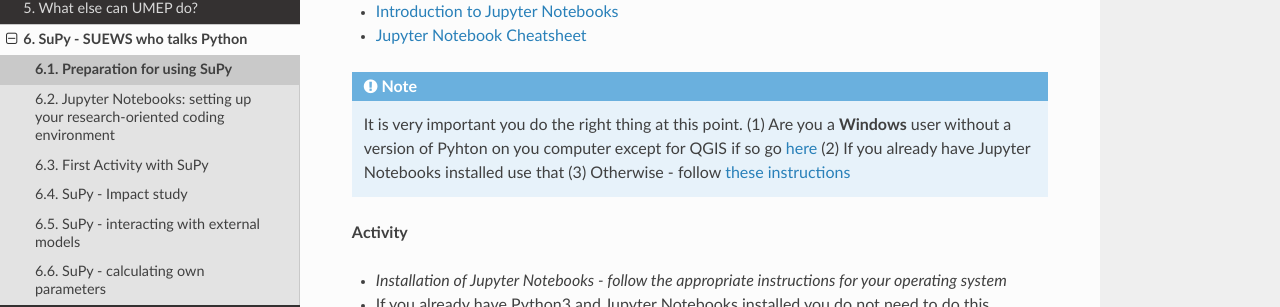
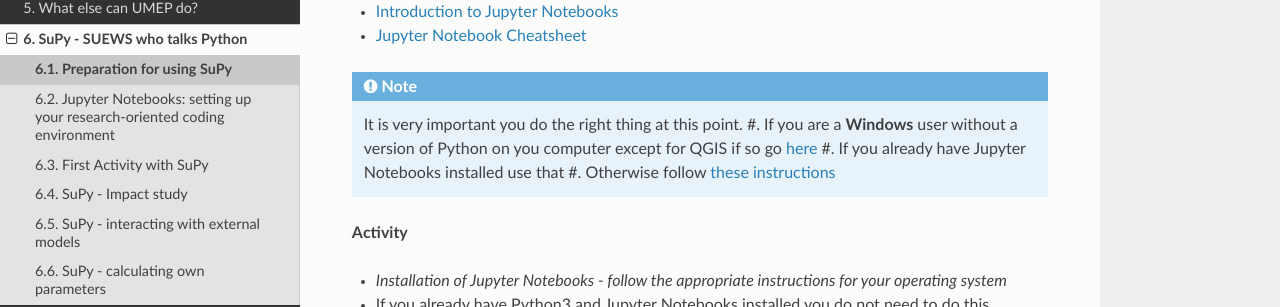
Before and after one commit to Urban-Meteorology-Reading/UMEP-Workshop, a Sphinx documentation site: the page built from source/SUPY/SuPy1.rst, in a window 1280 px wide and 900 px high. Shown: the part 280-587 px from the top of the window. Built offline with Sphinx 7.4.7 and the Read the Docs theme 2.0.0, drawn with Linux system fonts in a browser that asks for light colours.

Commit message:
Update SuPy1.rst

```diff
--- a/source/SUPY/SuPy1.rst
+++ b/source/SUPY/SuPy1.rst
@@ -16,9 +16,9 @@
 
 .. note::
  It is very important you do the right thing at this point.
- (1) Are you a **Windows** user without a version of Pyhton on you computer except for QGIS if so go `here <jpt_win>`
- (2) If you already have Jupyter Notebooks installed use that
- (3) Otherwise - follow `these instructions <jpt_gen>`
+ #. If you are a **Windows** user without a version of Python on you computer except for QGIS if so go `here <jpt_win>`
+ #. If you already have Jupyter Notebooks installed use that
+ #. Otherwise follow `these instructions <jpt_gen>`
 
 
 **Activity**
```
